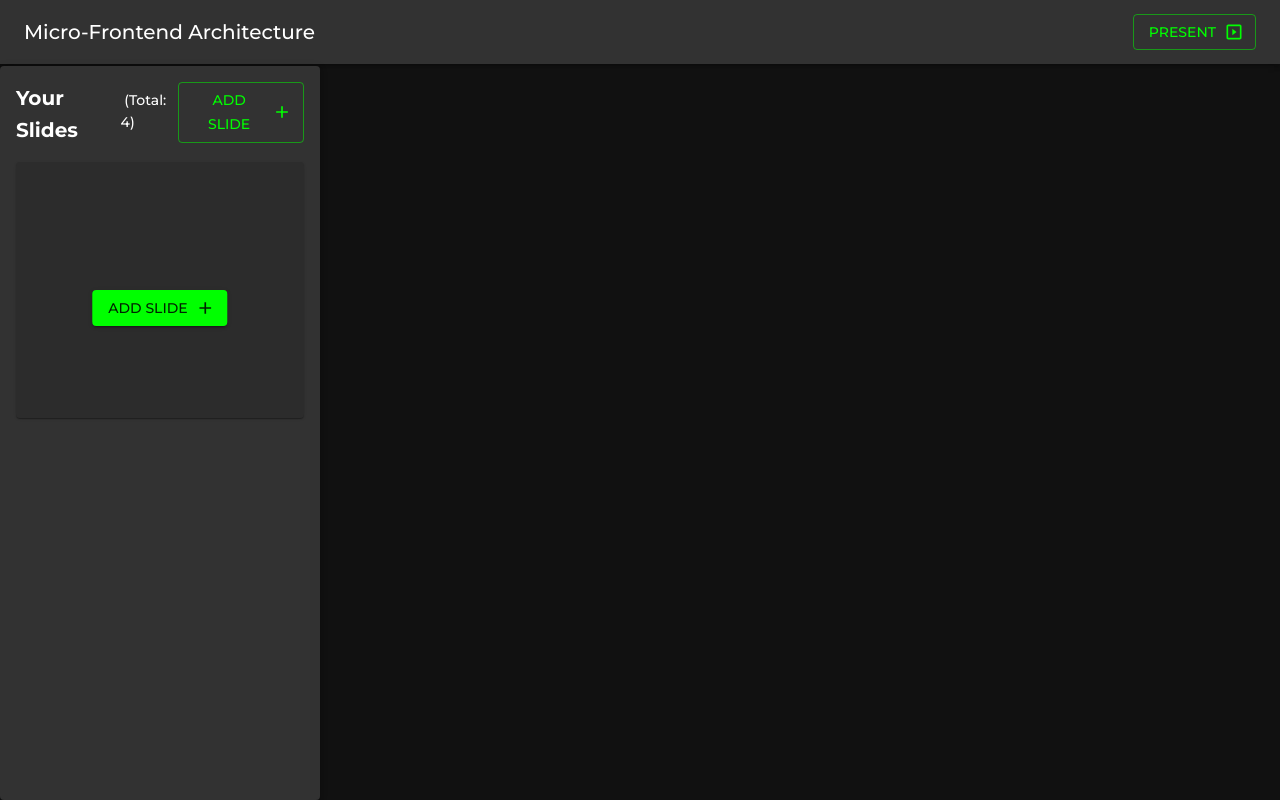
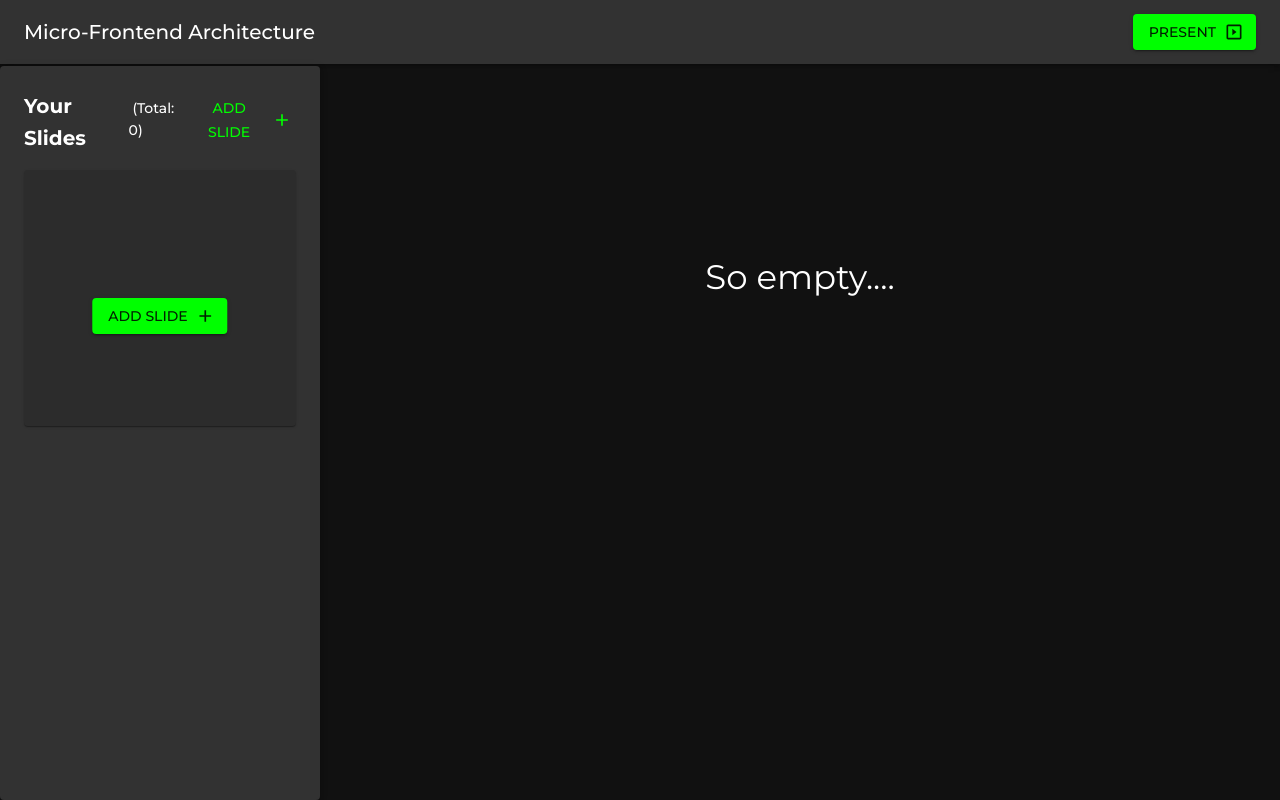
Before and after one commit to rohanoid5/slyde-deck-creator, a React app: page / in a window 1280 px wide. Built offline with nearby package versions, Linux system fonts and the light colour scheme.

Commit message:
Created Decks and updated styles, types

```diff
--- a/src/component/Home/index.tsx
+++ b/src/component/Home/index.tsx
@@ -11,22 +11,28 @@ import Button from '@mui/material/Button';
 import SlideshowIcon from '@mui/icons-material/Slideshow';
 import AddIcon from '@mui/icons-material/Add';
 
+import { DeckConfig } from '../../types/decks';
+
+import { DeckContext } from '../../contexts/decks.context';
+
+import { getDefaultDeck } from '../../utils/decks';
+
 import Preview from '../Preview';
 
 const Home: React.FC = () => {
-  const [slides, setSlides] = useState<Array<string>>([]);
+  const [decks, setDecks] = useState<Array<DeckConfig>>([]);
+  const [selectedDeck, setSelectedDeck] = useState<number>(0);
 
-  const addSlide = () => {
-    const slideId = uuidv4();
-
-    setSlides((prevSlides) => [...prevSlides, slideId]);
+  const addDecks = () => {
+    setDecks((prevDecks) => [...prevDecks, getDefaultDeck()]);
   };
 
-  const deleteSlide = (slideId: string) => {
-    setSlides((prevSlides) => prevSlides.filter((currSlideId) => currSlideId !== slideId));
+  const deleteDeck = (deckId: string) => {
+    setDecks((prevDecks) => prevDecks.filter((deck) => deck.id !== deckId));
   };
 
   return (
+    <DeckContext.Provider value={{ decks, setDecks }}>
       <div>
         <Box sx={{ flexGrow: 1 }}>
           <AppBar position="static" elevation={3}>
@@ -34,7 +40,7 @@ const Home: React.FC = () => {
               <Typography variant="h6" component="div" sx={{ flexGrow: 1 }}>
                 Micro-Frontend Architecture
               </Typography>
-            <Button color="primary" variant="outlined" endIcon={<SlideshowIcon />}>
+              <Button color="primary" variant="contained" endIcon={<SlideshowIcon />}>
                 Present
               </Button>
             </Toolbar>
@@ -42,14 +48,18 @@ const Home: React.FC = () => {
           <Grid container>
             <Grid item xs={3} sx={{ height: 'calc(100vh - 64px)' }}>
               <Paper
-              sx={{ height: 'calc(100% - 0.1rem)', marginTop: '0.1rem', overflowY: 'auto' }}
+                sx={{
+                  height: 'calc(100% - 0.1rem)',
+                  marginTop: '0.1rem',
+                  overflowY: 'auto',
+                }}
                 elevation={3}
               >
                 <Box
                   sx={{
                     display: 'flex',
                     flexDirection: 'column',
-                  padding: '1rem',
+                    padding: '1.5rem',
                   }}
                 >
                   <Box
@@ -62,19 +72,19 @@ const Home: React.FC = () => {
                     <Typography variant="h6" sx={{ fontWeight: 'bold' }}>
                       Your Slides
                     </Typography>
-                  <Typography variant="subtitle2">&nbsp;(Total: 4)</Typography>
+                    <Typography variant="subtitle2">&nbsp;(Total: {decks.length})</Typography>
                     <Button
                       sx={{ marginLeft: 'auto' }}
                       color="primary"
-                    variant="outlined"
+                      variant="text"
                       endIcon={<AddIcon />}
-                    onClick={addSlide}
+                      onClick={addDecks}
                     >
                       Add Slide
                     </Button>
                   </Box>
 
-                <Preview slides={slides} deleteSlide={deleteSlide} />
+                  <Preview decks={decks} deleteDeck={deleteDeck} />
 
                   <Paper
                     sx={{
@@ -93,7 +103,7 @@ const Home: React.FC = () => {
                       color="primary"
                       variant="contained"
                       endIcon={<AddIcon />}
-                    onClick={addSlide}
+                      onClick={addDecks}
                     >
                       Add Slide
                     </Button>
@@ -101,10 +111,17 @@ const Home: React.FC = () => {
                 </Box>
               </Paper>
             </Grid>
-          <Grid item xs={9}></Grid>
+            <Grid item xs={9}>
+              {decks.length === 0 ? (
+                <Typography variant="h4" component="div" align="center" sx={{ margin: '12rem' }}>
+                  So empty....
+                </Typography>
+              ) : null}
+            </Grid>
           </Grid>
         </Box>
       </div>
+    </DeckContext.Provider>
   );
 };
 
--- a/src/component/Preview/index.tsx
+++ b/src/component/Preview/index.tsx
@@ -1,6 +1,6 @@
-import React from 'react';
+import React, { useState } from 'react';
 
-import { Box, Button, IconButton, Paper, Popover, Typography } from '@mui/material';
+import { Box, Button, IconButton, Paper, Popover, Typography, useTheme } from '@mui/material';
 import MoreIcon from '@mui/icons-material/MoreVert';
 import DeleteIcon from '@mui/icons-material/Delete';
 import StarIcon from '@mui/icons-material/Star';
@@ -8,15 +8,17 @@ import StarOutlineIcon from '@mui/icons-material/StarOutline';
 import KeyboardArrowUpIcon from '@mui/icons-material/KeyboardArrowUp';
 import KeyboardArrowDownIcon from '@mui/icons-material/KeyboardArrowDown';
 
+import { DeckConfig } from '../../types/decks';
+
 import PreviewStyle from './Preview.module.scss';
 
 const Preview: React.FC<{
-  slides: Array<string>;
-  deleteSlide: (slideId: string) => void;
-}> = ({ slides, deleteSlide }) => {
-  const [anchorPopEl, setAnchorPopEl] = React.useState<(EventTarget & HTMLButtonElement) | null>(
-    null,
-  );
+  decks: Array<DeckConfig>;
+  deleteDeck: (id: string) => void;
+}> = ({ decks, deleteDeck }) => {
+  const [anchorPopEl, setAnchorPopEl] = useState<(EventTarget & HTMLButtonElement) | null>(null);
+
+  const theme = useTheme();
 
   const handleMoreClick = (e: React.MouseEvent<HTMLButtonElement, MouseEvent>) => {
     setAnchorPopEl(e.currentTarget);
@@ -31,14 +33,15 @@ const Preview: React.FC<{
 
   return (
     <>
-      {slides.map((slideId, idx) => {
+      {decks.map((deck, idx) => {
         return (
           <Paper
-            key={slideId}
+            key={deck.id}
             sx={{
               marginBottom: '.5rem',
               minHeight: '256px',
               position: 'relative',
+              border: idx === 0 ? `2px solid ${theme.palette.primary.main}` : 'none',
             }}
             elevation={6}
           >
@@ -75,7 +78,7 @@ const Preview: React.FC<{
                   size="small"
                   startIcon={<DeleteIcon />}
                   onClick={() => {
-                    deleteSlide(slideId);
+                    deleteDeck(deck.id);
                     handleMoreClose();
                   }}
                 >
--- /dev/null
+++ b/src/contexts/decks.context.ts
@@ -0,0 +1,19 @@
+import { createContext, useContext } from 'react';
+import { DeckConfig } from '../types/decks';
+
+export enum Theme {
+  Dark = 'Dark',
+  Light = 'Light',
+}
+
+export type DeckContextType = {
+  decks: Array<DeckConfig>;
+  setDecks: React.Dispatch<React.SetStateAction<Array<DeckConfig>>>;
+};
+
+export const DeckContext = createContext<DeckContextType>({
+  decks: [],
+  setDecks: () => {},
+});
+
+export const useDecks = () => useContext(DeckContext);
--- /dev/null
+++ b/src/types/decks.ts
@@ -0,0 +1,49 @@
+enum VARIANT {
+  h1 = 'h1',
+  h2 = 'h2',
+  h3 = 'h3',
+  h4 = 'h4',
+  p = 'p',
+}
+
+export type Content = {
+  variant:
+    | 'h1'
+    | 'h2'
+    | 'h3'
+    | 'h4'
+    | 'h5'
+    | 'h6'
+    | 'subtitle1'
+    | 'subtitle2'
+    | 'body1'
+    | 'body2'
+    | 'caption'
+    | 'button'
+    | 'overline';
+  positionX: number;
+  positionY: number;
+  fontWeight: string;
+  value: string;
+};
+
+export interface DeckConfig {
+  id: string;
+  contents: Array<Content>;
+  createdAt: number;
+  updatedAt: number;
+}
+
+export interface Dimension {
+  width: number;
+  height: number;
+}
+
+export interface Position {
+  x: number;
+  y: number;
+}
+
+export interface ProcessedDeckConfig extends DeckConfig {
+  contents: Array<Content & Position>;
+}
--- /dev/null
+++ b/src/utils/decks.ts
@@ -0,0 +1,9 @@
+import { Content, DeckConfig } from '../types/decks';
+import { v4 as uuidv4 } from 'uuid';
+
+export const getDefaultDeck = (): DeckConfig => ({
+  id: uuidv4(),
+  contents: [] as Array<Content>,
+  createdAt: new Date().getTime(),
+  updatedAt: new Date().getTime(),
+});
```
Also changed, not shown: 1 other file (tests, documents, lock files or other folders). Lines whose indentation alone changed are shown as unchanged.
